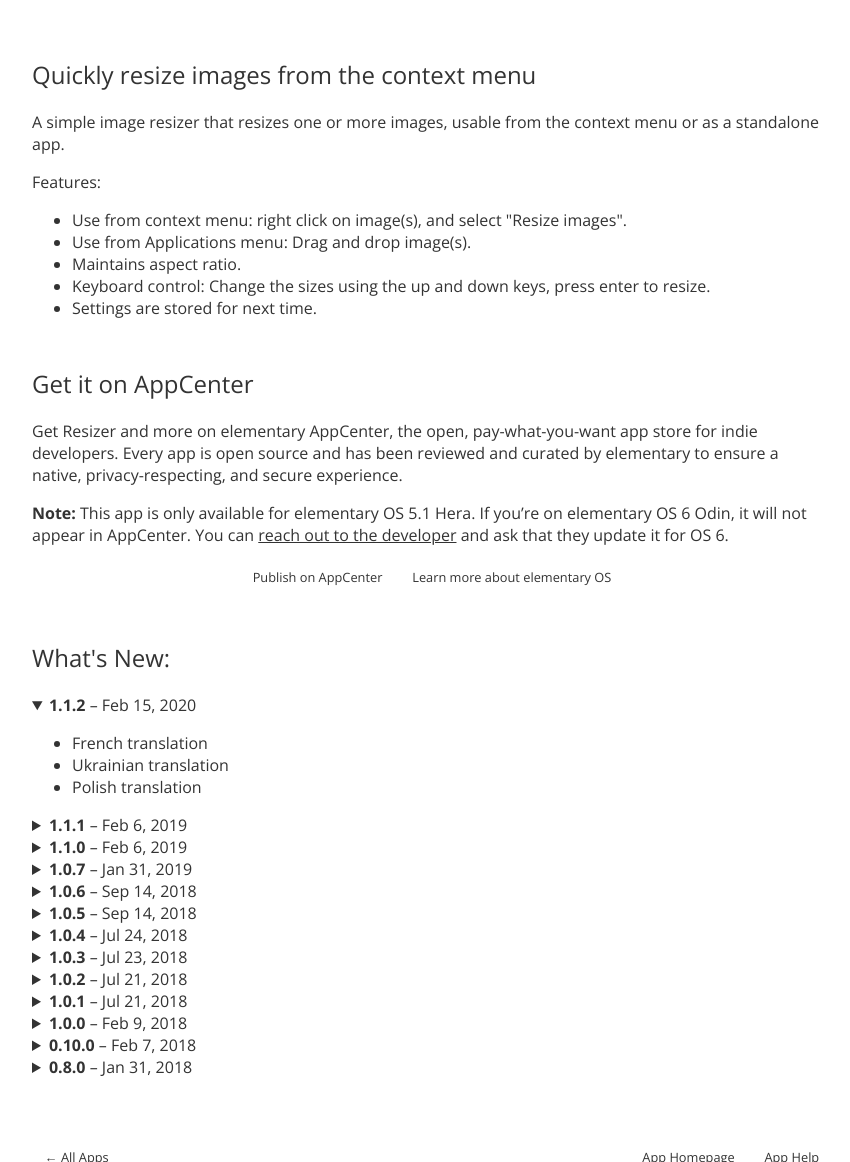
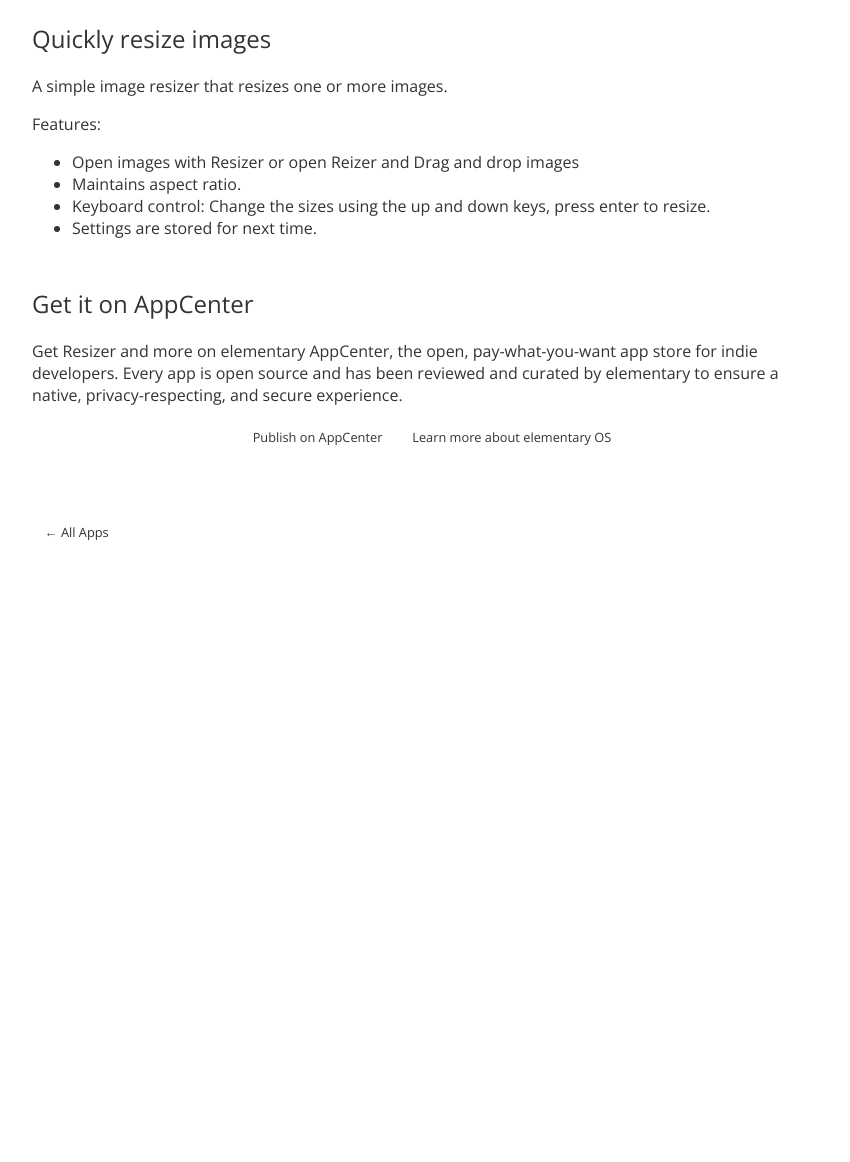
Before and after one commit to elementary/appcenter-web, a Jekyll site: the page built from _apps/com.github.peteruithoven.resizer.md, in a window 1280 px wide and 1400 px high, scrolled down 216 px. Shown: the part 238-1400 px from the top of the window, without its empty margins (208-1058 px from the left). Built offline with Jekyll 4.4.1, drawn with Linux system fonts in a browser that asks for light colours; nearby versions of some CDN libraries; after the commit the page ends 1001 px from its top, so only the background shows below that.

Commit message:
Automatic update of data

```diff
--- a/_apps/com.github.peteruithoven.resizer.md
+++ b/_apps/com.github.peteruithoven.resizer.md
@@ -1,174 +1,30 @@
 ---
 app_id: com.github.peteruithoven.resizer
 title: "Resizer"
-summary: "Quickly resize images from the context menu"
+summary: "Quickly resize images"
 developer: "Peter Uithoven"
-homepage: "https://github.com/peteruithoven/resizer"
-help_page: "https://github.com/peteruithoven/resizer/issues"
-dist: hera
+homepage: "#"
+help_page: "#"
+dist: flatpak
 screenshots:
-  - https://appstream.elementary.io/appcenter/media/bionic/com/github/peteruithoven.resizer/093C7E3C3D0457147C41C5585DB91526/screenshots/image-1_orig.png
-  - https://appstream.elementary.io/appcenter/media/bionic/com/github/peteruithoven.resizer/093C7E3C3D0457147C41C5585DB91526/screenshots/image-2_orig.png
-  - https://appstream.elementary.io/appcenter/media/bionic/com/github/peteruithoven.resizer/093C7E3C3D0457147C41C5585DB91526/screenshots/image-3_orig.png
-  - https://appstream.elementary.io/appcenter/media/bionic/com/github/peteruithoven.resizer/093C7E3C3D0457147C41C5585DB91526/screenshots/image-4_orig.png
-  - https://appstream.elementary.io/appcenter/media/bionic/com/github/peteruithoven.resizer/093C7E3C3D0457147C41C5585DB91526/screenshots/image-5_orig.png
+  - https://raw.githubusercontent.com/peteruithoven/resizer/master/screenshot-6-image.png
 icons:
-  "64": https://appstream.elementary.io/appcenter/media/bionic/com/github/peteruithoven.resizer/093C7E3C3D0457147C41C5585DB91526/icons/64x64/com.github.peteruithoven.resizer_com.github.peteruithoven.resizer.png
-  "128": https://appstream.elementary.io/appcenter/media/bionic/com/github/peteruithoven.resizer/093C7E3C3D0457147C41C5585DB91526/icons/128x128/com.github.peteruithoven.resizer_com.github.peteruithoven.resizer.png
-  "64@2": https://appstream.elementary.io/appcenter/media/bionic/com/github/peteruithoven.resizer/093C7E3C3D0457147C41C5585DB91526/icons/64x64@2/com.github.peteruithoven.resizer_com.github.peteruithoven.resizer.png
+  '64': https://flatpak.elementary.io/repo/appstream/x86_64/icons/64x64/com.github.peteruithoven.resizer.png
+  '128': https://flatpak.elementary.io/repo/appstream/x86_64/icons/128x128/com.github.peteruithoven.resizer.png
 color:
   primary: "#60caee"
   primary-text: "#ffffff"
 price: 0
 releases:
-- version: 1.1.2
-  unix-timestamp: 1581724800
-  description: |-
-    <ul>
 
-      <li>French translation</li>
-
-      <li>Ukrainian translation</li>
-
-      <li>Polish translation</li>
-
-    </ul>
-- version: 1.1.1
-  unix-timestamp: 1549411200
-  description: |-
-    <ul>
-
-      <li>Never upscale images</li>
-
-      <li>Added info box</li>
-
-    </ul>
-- version: 1.1.0
-  unix-timestamp: 1549411200
-  description: |-
-    <ul>
-
-      <li>Never upscale images</li>
-
-      <li>Added info box</li>
-
-    </ul>
-- version: 1.0.7
-  unix-timestamp: 1548892800
-  description: |-
-    <ul>
-
-      <li>Improved Lithuanian translation (Thanks @welaq)</li>
-
-      <li>Added French translation (Thanks @NathanBnm)</li>
-
-      <li>Added more app categories</li>
-
-    </ul>
-- version: 1.0.6
-  unix-timestamp: 1536883200
-  description: |-
-    <ul>
-
-      <li>Improved page transition</li>
-
-      <li>Added clearer finished state</li>
-
-      <li>Republishing for Juno</li>
-
-    </ul>
-- version: 1.0.5
-  unix-timestamp: 1536883200
-  description: |-
-    <ul>
-
-      <li>Improved page transition</li>
-
-      <li>Added clearer finished state</li>
-
-    </ul>
-- version: 1.0.4
-  unix-timestamp: 1532390400
-  description: |-
-    <ul>
-
-      <li>Lithuanian translation (Thanks welaq)</li>
-
-      <li>Fixed issue where files with a . in their path couldn&apos;t be resized (Thanks inhji)</li>
-
-      <li>Release for Loki</li>
-
-    </ul>
-- version: 1.0.3
-  unix-timestamp: 1532304000
-  description: |-
-    <ul>
-
-      <li>Lithuanian translation (Thanks welaq)</li>
-
-      <li>Fixed issue where files with a . in their path couldn&apos;t be resized (Thanks inhji)</li>
-
-      <li>More appdata file fixes</li>
-
-    </ul>
-- version: 1.0.2
-  unix-timestamp: 1532131200
-  description: |-
-    <ul>
-
-      <li>Lithuanian translation (Thanks welaq)</li>
-
-      <li>Fixed issue where files with a . in their path couldn&apos;t be resized (Thanks inhji)</li>
-
-      <li>Appdata file fixes</li>
-
-    </ul>
-- version: 1.0.1
-  unix-timestamp: 1532131200
-  description: |-
-    <ul>
-
-      <li>Lithuanian translation (Thanks welaq)</li>
-
-      <li>Fixed issue where files with a . in their path couldn&apos;t be resized (Thanks inhji)</li>
-
-    </ul>
-- version: 1.0.0
-  unix-timestamp: 1518134400
-  description: |-
-    <ul>
-
-      <li>Improved icon thanks to TraumaD</li>
-
-      <li>Clarified that it resizes within size using labels</li>
-
-    </ul>
-- version: 0.10.0
-  unix-timestamp: 1517961600
-  description: |-
-    <ul>
-
-      <li>Progress indication</li>
-
-      <li>Proper error messages</li>
-
-      <li>Switched to GPL-3.0</li>
-
-    </ul>
-- version: 0.8.0
-  unix-timestamp: 1517356800
-  description: |-
-    <p>Initial release</p>
-redirect_from:
-  - /com.github.peteruithoven.resizer.desktop/
+redirect_from: /com.github.peteruithoven.resizer.desktop/
 ---
 
-<p>A simple image resizer that resizes one or more images, usable from the context menu or as a standalone app.</p>
+<p>A simple image resizer that resizes one or more images.</p>
 <p>Features:</p>
 <ul>
-  <li>Use from context menu: right click on image(s), and select &quot;Resize images&quot;.</li>
-  <li>Use from Applications menu: Drag and drop image(s).</li>
-  <li>Maintains aspect ratio.</li>
-  <li>Keyboard control: Change the sizes using the up and down keys, press enter to resize.</li>
-  <li>Settings are stored for next time.</li>
+<li>Open images with Resizer or open Reizer and Drag and drop images</li>
+<li>Maintains aspect ratio.</li>
+<li>Keyboard control: Change the sizes using the up and down keys, press enter to resize.</li>
+<li>Settings are stored for next time.</li>
 </ul>
```
